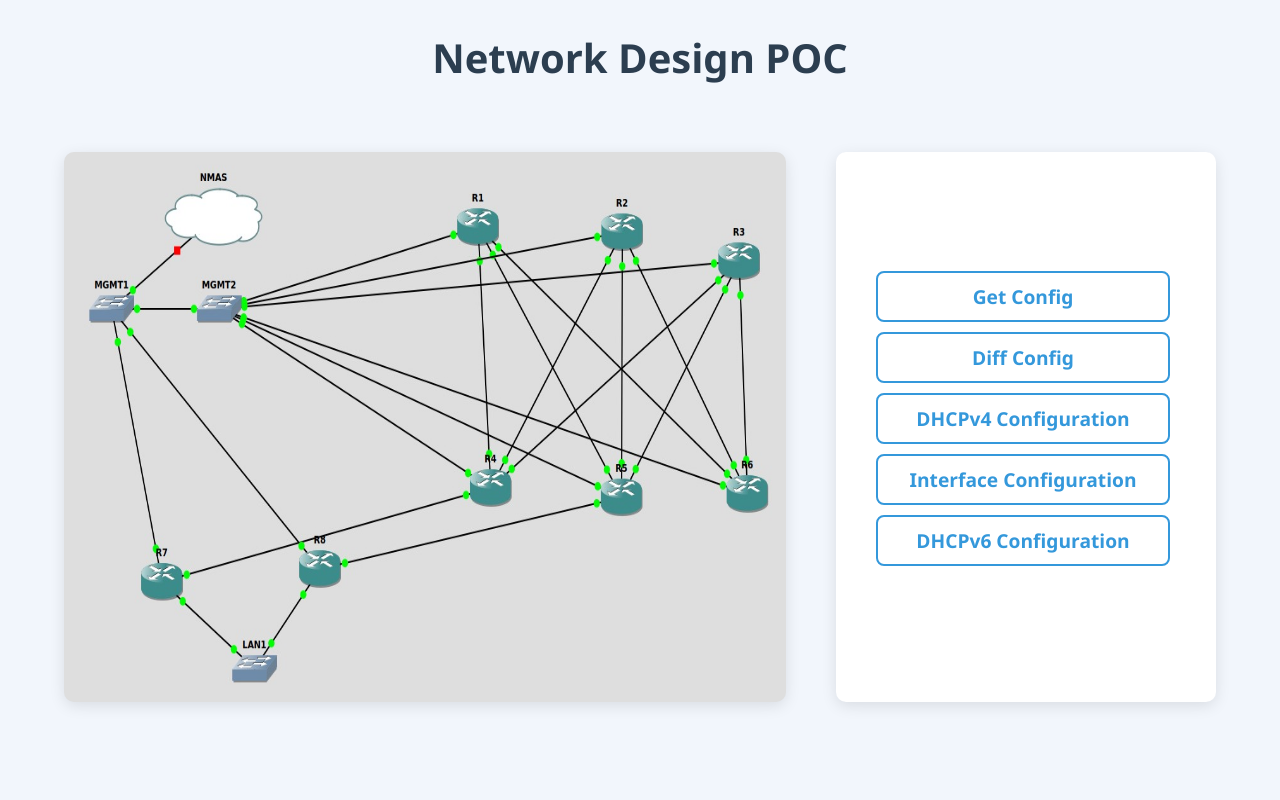
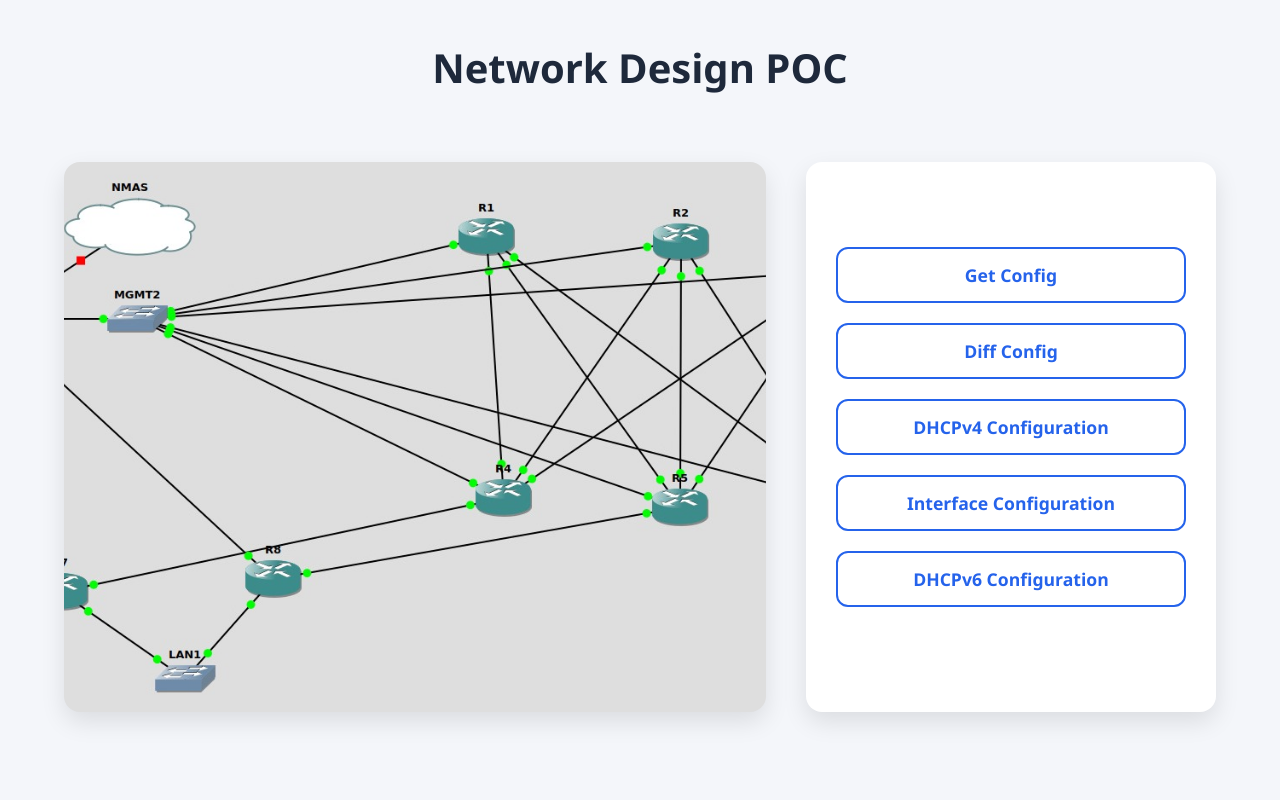
Before and after one commit to AravindhGoutham/POC, a Flask app: page / in a window 1280 px wide. Run offline with Flask 3, Linux system fonts and the light colour scheme.

Commit message:
Final Changes

```diff
--- a/dhcpv4config.py
+++ b/dhcpv4config.py
@@ -6,7 +6,7 @@ def configure_dhcpv4(mgmt_ip, password, pool_name, network_address, subnet_mask,
         device = {
             'device_type': 'cisco_ios',
             'ip': mgmt_ip,
-            'username': 'admin',
+            'username': 'team',
             'password': password,
         }
         net_connect = ConnectHandler(**device)
--- a/dhcpv6config.py
+++ b/dhcpv6config.py
@@ -7,7 +7,7 @@ def configure_dhcpv6(mgmt_ip, password, pool_name, ipv6_prefix, prefix_length, d
         device = {
             'device_type': 'cisco_ios',
             'ip': mgmt_ip,
-            'username': 'admin',
+            'username': 'team',
             'password': password,
         }
         net_connect = ConnectHandler(**device)
--- a/interfaceconfig.py
+++ b/interfaceconfig.py
@@ -6,7 +6,7 @@ def configure_interface(mgmt_ip, password, interface_name=None, ipv4_address=Non
         device = {
             'device_type': 'cisco_ios',
             'ip': mgmt_ip,
-            'username': 'admin',
+            'username': 'team',
             'password': password,
         }
         net_connect = ConnectHandler(**device)
--- a/templates/index.html
+++ b/templates/index.html
@@ -5,30 +5,28 @@
   <title>Network Design POC</title>
   <style>
     body {
-            background-color: #f2f6fc;
+      margin: 0;
       font-family: 'Segoe UI', Tahoma, Geneva, Verdana, sans-serif;
-            margin: 0;
-            padding: 0;
-            min-height: 100vh;
+      background-color: #f4f6fa;
       display: flex;
       flex-direction: column;
       align-items: center;
+      min-height: 100vh;
     }
 
     h1 {
-            margin-top: 30px;
-            color: #2c3e50;
+      margin-top: 40px;
       font-size: 2.5rem;
-            text-align: center;
+      color: #1e293b;
+      font-weight: 700;
     }
 
     .container {
+      margin-top: 40px;
       display: flex;
+      flex-wrap: wrap;
+      gap: 40px;
       justify-content: center;
-            align-items: stretch; /* Make items same height */
-            margin-top: 40px;
-            gap: 50px;
-            flex-wrap: wrap;
       width: 90%;
       max-width: 1400px;
     }
@@ -37,52 +35,65 @@
       flex: 1;
       min-width: 600px;
       background: url('/static/network_topology.png') no-repeat center center;
-            background-size: 100% 100%; /* Stretch full without cropping */
-            border-radius: 10px;
-            box-shadow: 0px 4px 15px rgba(0, 0, 0, 0.1);
-            height: 550px; /* Fixed height to match menu height */
-            background-color: white;
+      background-size: cover;
+      border-radius: 16px;
+      box-shadow: 0 10px 25px rgba(0, 0, 0, 0.1);
+      height: 550px;
+      background-color: #ffffff;
     }
 
     .menu {
+      flex: 1;
+      min-width: 300px;
+      max-width: 350px;
       background-color: #ffffff;
-            padding: 30px 40px;
-            border-radius: 10px;
-            box-shadow: 0px 4px 15px rgba(0, 0, 0, 0.1);
-            min-width: 300px;
+      padding: 40px 30px;
+      border-radius: 16px;
+      box-shadow: 0 10px 25px rgba(0, 0, 0, 0.1);
       display: flex;
       flex-direction: column;
       justify-content: center;
     }
 
-        ul {
+    .menu ul {
       list-style: none;
       padding: 0;
-            margin-top: 0;
+      margin: 0;
     }
 
-        li {
-            margin: 10px 0;
+    .menu li {
+      margin-bottom: 20px;
     }
 
-        a {
+    .menu a {
+      display: block;
+      padding: 14px 24px;
+      font-size: 1.1rem;
+      font-weight: 600;
+      text-align: center;
       text-decoration: none;
-            color: #3498db;
-            font-size: 1.2rem;
-            font-weight: bold;
-            border: 2px solid #3498db;
-            padding: 10px 20px;
-            border-radius: 8px;
-            transition: all 0.3s ease;
-            display: inline-block;
-            min-width: 250px;
-            text-align: center;
+      color: #2563eb;
+      border: 2px solid #2563eb;
+      border-radius: 12px;
+      transition: 0.3s ease all;
     }
 
-        a:hover {
-            background-color: #3498db;
+    .menu a:hover {
+      background-color: #2563eb;
       color: white;
-            box-shadow: 0px 4px 10px rgba(0, 0, 0, 0.2);
+      box-shadow: 0 5px 15px rgba(37, 99, 235, 0.3);
+      transform: translateY(-2px);
+    }
+
+    @media (max-width: 768px) {
+      .image-container {
+        min-width: 100%;
+        height: 400px;
+      }
+
+      .menu {
+        max-width: 100%;
+      }
     }
   </style>
 </head>
```
Also changed, not shown: diffconfig.py (+54 -32 lines), getconfig.py (+13 -9 lines). Lines whose indentation alone changed are shown as unchanged.
